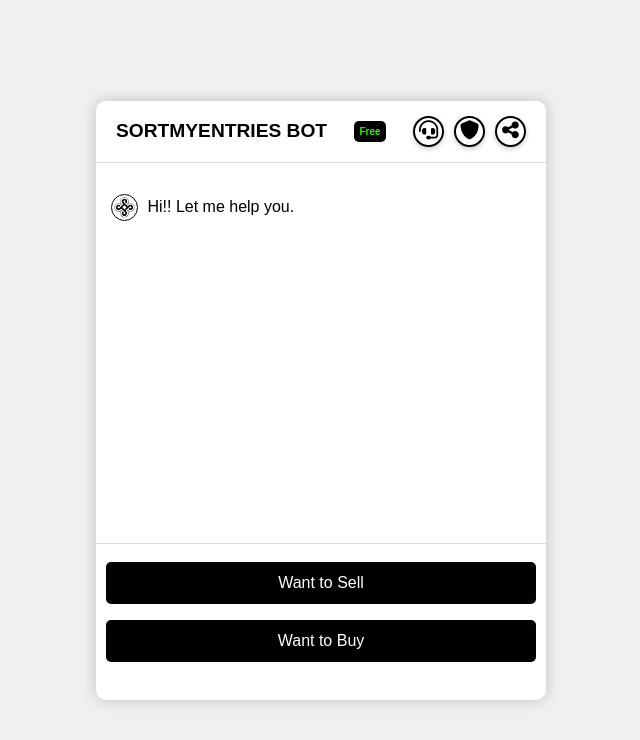
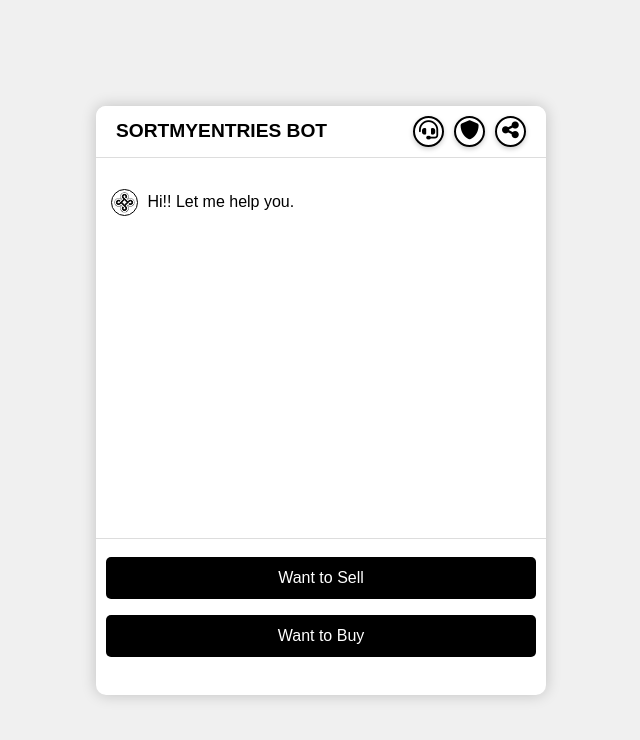
Before and after one commit to vxdnt/ChatBot, a Flask app: page / in a window 1280 px wide. Shown: the top 740 px of the page, without its empty margins (319-959 px from the left). Run offline with Flask 3, Linux system fonts and the light colour scheme.

Commit message:
Update index.html

```diff
--- a/templates/index.html
+++ b/templates/index.html
@@ -28,7 +28,7 @@
     <div class="chat-container">
         <div class="header">
             <h1>SORTMYENTRIES BOT</h1>
-            <p><strong>Free</strong></p>
+            <!-- <p><strong>Free</strong></p> -->
             <div class="left-icons">
                 <a href="https://wa.me/message/CH62I6Z3FFDUF1" class="report-issue" title="Report a problem">
                     <i class="fa-solid fa-headset"></i>
```
